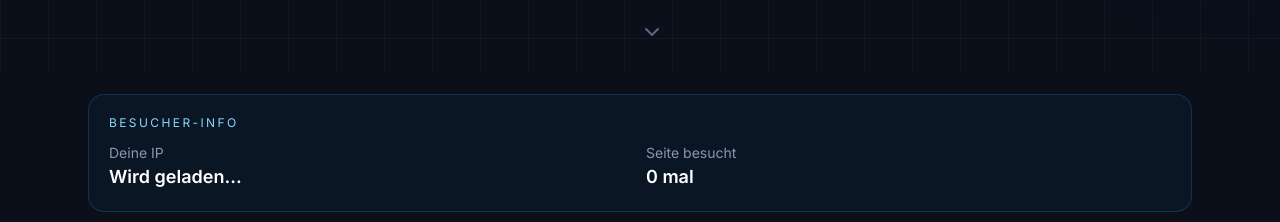
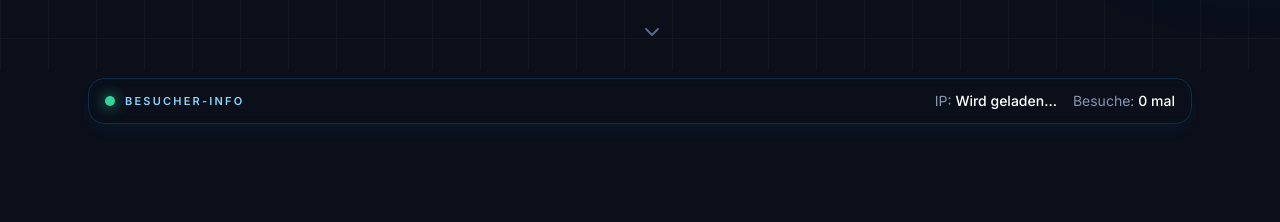
Before and after one commit to uv-code/IT-administration--Portofolio, a React (Vite) app in the folder project/: page / in a window 1280 px wide. Shown: the part 730-952 px from the top of the page. Built offline with nearby package versions, Linux system fonts and the light colour scheme; no server answers.

Commit message:
Refine visitor info badge styling

```diff
--- a/project/src/App.tsx
+++ b/project/src/App.tsx
@@ -341,18 +341,22 @@ function VisitorInfo() {
   if (!VISIT_API_URL) return null;
 
   return (
-    <section className="py-6">
+    <section className="py-2">
       <div className="mx-auto max-w-6xl px-5 sm:px-6">
-        <div className="rounded-2xl border border-accent-500/20 bg-accent-500/5 p-5 text-ink-100">
-          <p className="text-xs uppercase tracking-[0.2em] text-accent-300">Besucher-Info</p>
-          <div className="mt-3 grid gap-3 sm:grid-cols-2">
+        <div className="inline-flex w-full items-center justify-between gap-3 rounded-2xl border border-accent-500/20 bg-gradient-to-r from-accent-500/8 to-accent-600/8 px-4 py-3 text-ink-100 shadow-lg shadow-accent-500/5 backdrop-blur-sm">
+          <div className="flex items-center gap-2.5">
+            <span className="inline-flex h-2.5 w-2.5 rounded-full bg-emerald-400 shadow-[0_0_14px_rgba(52,211,153,0.9)]" />
+            <span className="text-[11px] font-semibold uppercase tracking-[0.2em] text-accent-300">Besucher-Info</span>
+          </div>
+
+          <div className="flex flex-wrap items-center justify-end gap-4 text-sm">
             <div>
-              <p className="text-sm text-ink-400">Deine IP</p>
-              <p className="text-lg font-semibold text-white">{visitorIp || 'Wird geladen...'}</p>
+              <span className="text-ink-400">IP:</span>{' '}
+              <span className="font-medium text-white">{visitorIp || 'Wird geladen...'}</span>
             </div>
             <div>
-              <p className="text-sm text-ink-400">Seite besucht</p>
-              <p className="text-lg font-semibold text-white">{totalVisits} mal</p>
+              <span className="text-ink-400">Besuche:</span>{' '}
+              <span className="font-medium text-white">{totalVisits} mal</span>
             </div>
           </div>
         </div>
```
